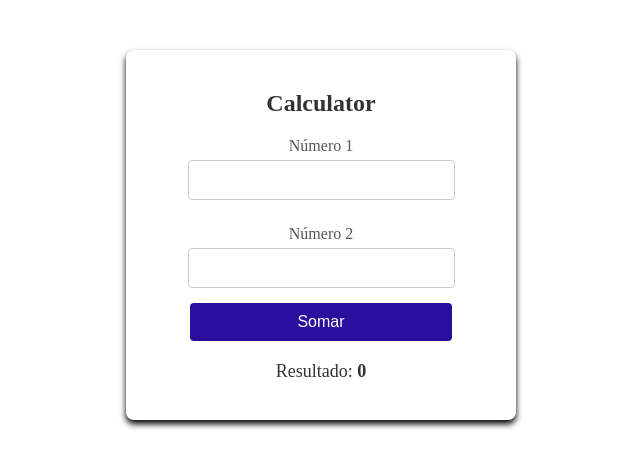
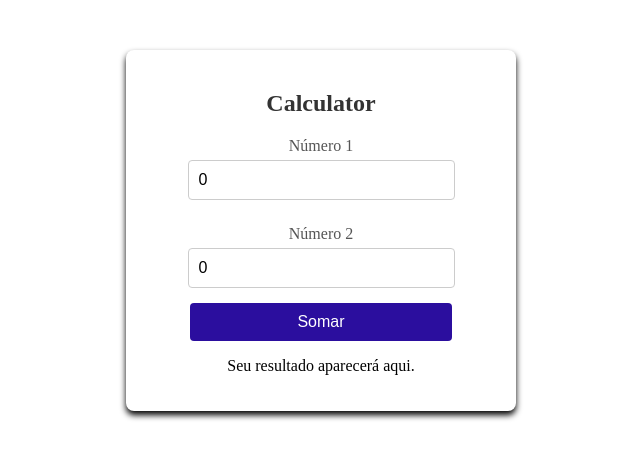
Before and after one commit to denisespanhol/angular-concepts, an Angular app: page / in a window 1280 px wide. Shown: the top 468 px of the page, without its empty margins (319-959 px from the left). Built offline with nearby package versions, Linux system fonts and the light colour scheme.

Commit message:
Finishing calculator

```diff
--- a/src/app/calculator/calculator.component.html
+++ b/src/app/calculator/calculator.component.html
@@ -1,18 +1,27 @@
 <div class="container">
     <div class="form-box">
-        <form>
+        <form #calculatorForm="ngForm" (ngSubmit)="ResultCalc()">
             <h2>Calculator</h2>
             <label for="number01">Número 1</label>
-            <input type="number" name="number01" id="number01" />
+            <input type="number" name="number01" id="number01" [(ngModel)]="numberOne" />
 
             <label for="number02">Número 2</label>
-            <input type="number" name="number02" id="number02" />
+            <input type="number" name="number02" id="number02" [(ngModel)]="numberTwo" />
 
-            <button type="button" (click)="ResultCalc()">Somar</button>
+            <button type="submit">Somar</button>
         </form>
 
-        <div class="result-display">
-            <p>Resultado: <span id="result">{{ result }}</span></p>
+        <div class="result-display" *ngIf="result">
+            <p>Resultado abaixo:</p>
         </div>
+
+        @if(result){
+            <div class="result-display">
+                <p>Resultado: <span id="result">{{ result }}</span></p>
+            </div>
+        } @else {
+            <p>Seu resultado aparecerá aqui.</p>
+        }
+
     </div>
 </div>
--- a/src/app/calculator/calculator.component.ts
+++ b/src/app/calculator/calculator.component.ts
@@ -1,8 +1,10 @@
+import { CommonModule } from '@angular/common';
 import { Component } from '@angular/core';
+import { FormsModule } from '@angular/forms';
 
 @Component({
   selector: 'app-calculator',
-  imports: [],
+  imports: [ FormsModule, CommonModule ],
   templateUrl: './calculator.component.html',
   styleUrl: './calculator.component.css',
 })
```
